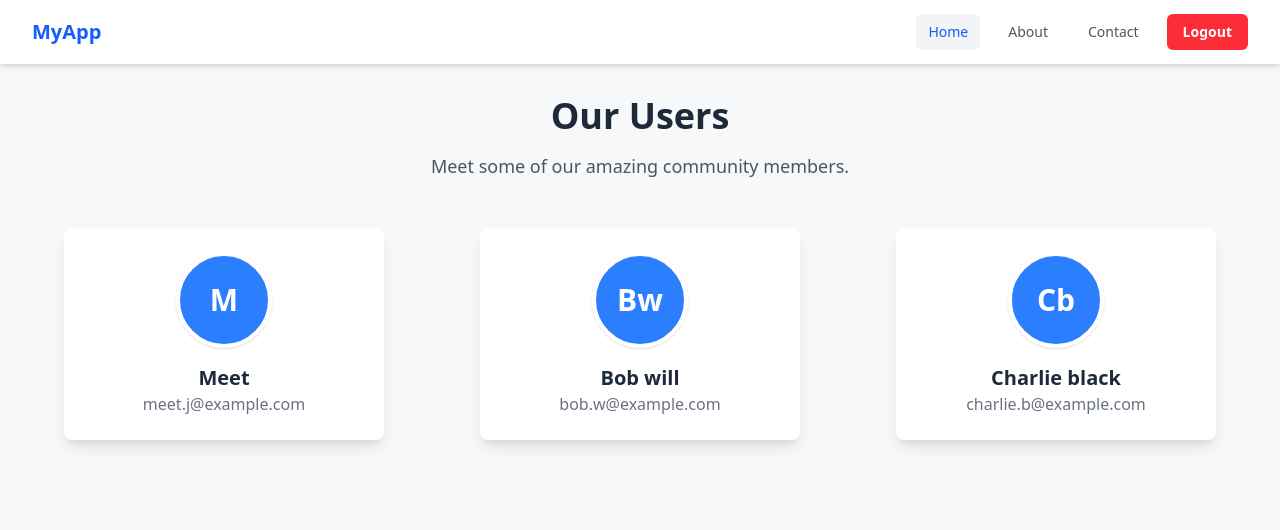
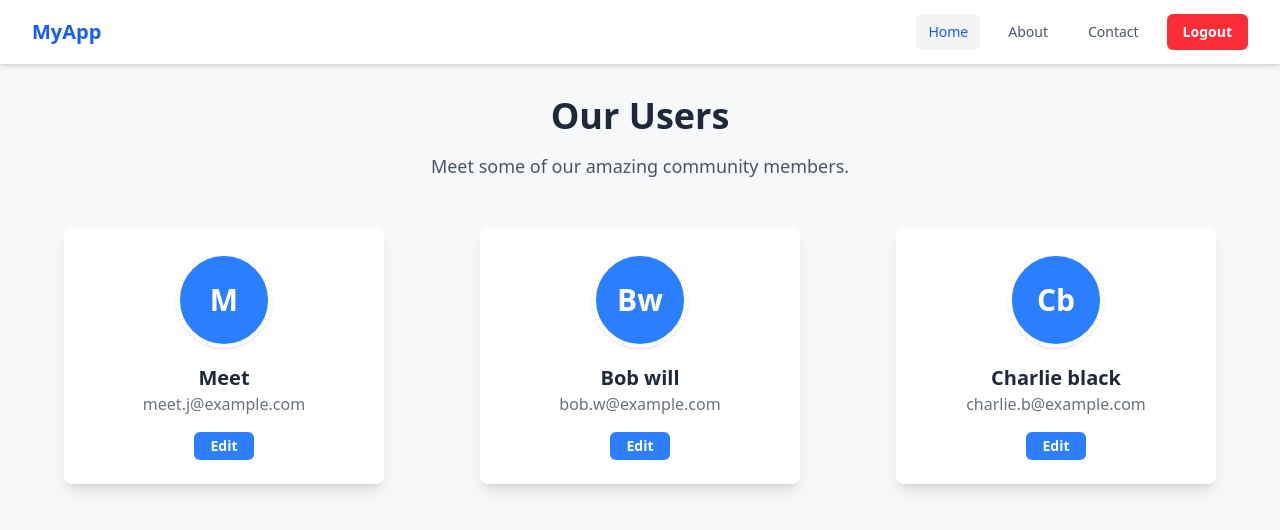
Before and after one commit to MeetDomadia123/SImpler_Internship, a React (Vite) app in the folder client/: page / in a window 1280 px wide. Shown: the top 530 px of the page. Built offline with nearby package versions, Linux system fonts and the light colour scheme; sample sign-in values are in the browser's storage.

Commit message:
Edit userCard Option

```diff
--- a/client/src/Components/UserCard.jsx
+++ b/client/src/Components/UserCard.jsx
@@ -1,21 +1,111 @@
-import React from "react";
+import React, { useState } from "react";
 
-const UserCard = ({ name, email }) => {
-  const initials = name
+const UserCard = ({ name, email, onUpdate }) => {
+  // --- STATE MANAGEMENT ---
+  const [isEditing, setIsEditing] = useState(false);
+  const [currentName, setCurrentName] = useState(name);
+  const [editedName, setEditedName] = useState(name);
+
+  const initials = currentName
     .split(" ")
     .map((n) => n[0])
-    .join("");
+    .join("")
+    .substring(0, 2);
+
+  // --- EVENT HANDLERS ---
+
+  const handleEditClick = () => {
+    setIsEditing(true);
+  };
+
+  const handleSaveClick = () => {
+    setCurrentName(editedName);
+    if (onUpdate) {
+      onUpdate(editedName);
+    }
+    setIsEditing(false);
+  };
+
+  const handleCancelClick = () => {
+    setEditedName(currentName);
+    setIsEditing(false);
+  };
+
+  const handleNameChange = (e) => {
+    setEditedName(e.target.value);
+  };
 
   return (
-    <div className="bg-white rounded-lg shadow-lg p-6 flex flex-col items-center text-center transform hover:scale-105 transition-transform duration-300 w-full max-w-xs mx-auto">
+    <div
+      className="
+      bg-white rounded-lg shadow-lg p-6
+      flex flex-col items-center text-center
+      transform hover:scale-105 transition-transform duration-300
+      w-full max-w-xs mx-auto
+      dark:bg-gray-800 dark:shadow-blue-900/50
+      cursor-alias
+    "
+    >
       {/* Avatar */}
-      <div className="w-24 h-24 rounded-full bg-blue-500 text-white flex items-center justify-center text-3xl font-bold mb-4 border-4 border-white shadow-sm">
+      <div
+        className="
+        w-24 h-24 rounded-full bg-blue-500 text-white
+        flex items-center justify-center
+        text-3xl font-bold mb-4
+        border-4 border-white shadow-sm
+        dark:bg-blue-600 dark:border-gray-700
+      "
+      >
         {initials}
       </div>
 
-      {/* User Info */}
-      <h3 className="text-xl font-bold text-gray-800">{name}</h3>
-      <p className="text-gray-500">{email}</p>
+      {}
+      {isEditing ? (
+        // --- EDITING VIEW ---
+        <div className="w-full">
+          <input
+            type="text"
+            value={editedName}
+            onChange={handleNameChange}
+            className="w-full text-center border-2 border-blue-300 rounded-md py-1 px-2 mb-2 focus:outline-none focus:ring-2 focus:ring-blue-500"
+            autoFocus
+          />
+        </div>
+      ) : (
+        // --- DISPLAY VIEW ---
+        <h3 className="text-xl font-bold text-gray-800 dark:text-white">
+          {currentName}
+        </h3>
+      )}
+
+      <p className="text-gray-500 dark:text-gray-400 mb-4">{email}</p>
+
+      {/* --- CONDITIONAL BUTTONS: Show Edit or Save/Cancel --- */}
+      {isEditing ? (
+        // --- SAVE/CANCEL BUTTONS ---
+        <div className="flex gap-x-2">
+          <button
+            onClick={handleSaveClick}
+            className="bg-green-500 text-white font-semibold py-1 px-4 rounded-md hover:bg-green-600 transition-colors duration-200 text-sm"
+          >
+            Save
+          </button>
+          <button
+            onClick={handleCancelClick}
+            className="bg-gray-500 text-white font-semibold py-1 px-4 rounded-md hover:bg-gray-600 transition-colors duration-200 text-sm"
+          >
+            Cancel
+          </button>
+        </div>
+      ) : (
+        // --- EDIT BUTTON ---
+        <button
+          onClick={handleEditClick}
+          className="bg-blue-500 text-white font-semibold py-1 px-4 rounded-md hover:bg-blue-600 transition-colors duration-200 text-sm"
+        >
+          Edit
+        </button>
+      )}
     </div>
   );
 };
```
